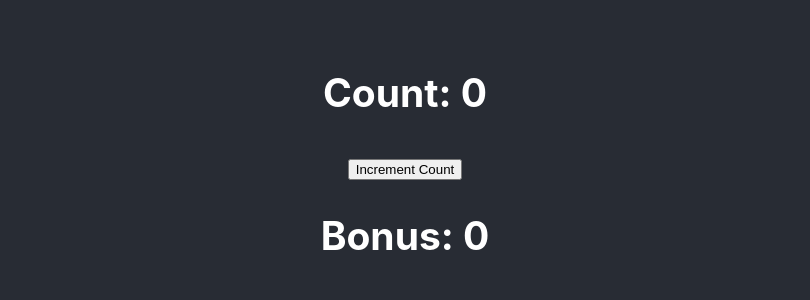
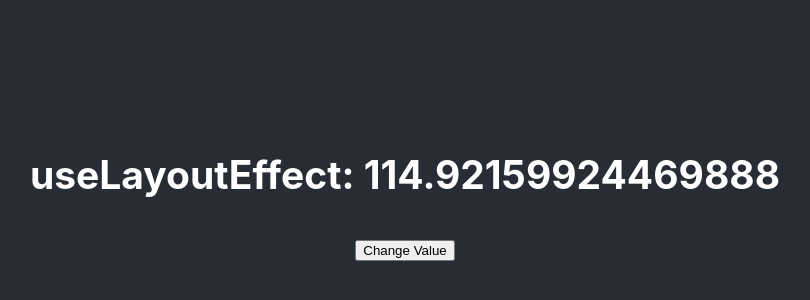
Before and after one commit to tohammad/react-app-practise, a React (Create React App) app in the folder react-app/: page / in a window 1280 px wide. Shown: the part 210-510 px from the top of the page, without its empty margins (235-1045 px from the left). Built offline with nearby package versions, Linux system fonts and the light colour scheme; no server answers.

Commit message:
useLayoutEffect hook

```diff
--- a/react-app/src/App.js
+++ b/react-app/src/App.js
@@ -1,11 +1,11 @@
 import "./App.css";
-import Parent from "./Parent";
+import Layout from "./Layout";
 
 function App() {
   return (
     <div className="App">
       <header className="App-header">
-        <Parent/>
+        <Layout />
       </header>
     </div>
   );
--- /dev/null
+++ b/react-app/src/Layout.js
@@ -0,0 +1,22 @@
+import { useLayoutEffect, useState } from "react";
+const Layout = () => {
+  const [value, setValue] = useState(0);
+  useLayoutEffect(() => {
+    for (let i = 0; i < 9000; i++) {
+      console.log(i);
+    }
+    if (value === 0) {
+      setValue(10 + Math.random() * 200);
+    }
+  }, [value]);
+  return (
+    <>
+      <div>
+        <h2>useLayoutEffect: {value}</h2>
+        <button onClick={() => setValue(0)}>Change Value</button>
+      </div>
+    </>
+  );
+};
+
+export default Layout;
--- a/react-app/src/Parent.js
+++ /dev/null
@@ -1,79 +0,0 @@
-import { useState, useEffect, useMemo } from "react";
-const Parent = () => {
-  console.log("Parent Renders");
-  const [count, setCount] = useState(0);
-  const [users, setUsers] = useState([]);
-  const [todos, setTodos] = useState([]);
-  const [currentUserId, setCurrentUserId] = useState("");
-  const increment = () => {
-    setCount(count + 1);
-  };
-  const getUsers = async () => {
-    const response = await fetch("https://jsonplaceholder.typicode.com/users");
-    const usersRes = await response.json();
-    setUsers(usersRes);
-  };
-  const getToDos = async () => {
-    const response = await fetch("https://jsonplaceholder.typicode.com/todos");
-    const todoRes = await response.json();
-    setTodos(todoRes);
-  };
-
-  const getToDoDetail = (userId) => {
-    setCurrentUserId(userId);
-  };
-
-  const getBonus = (userId) => {
-    let bonus = 0;
-    const result = todos.filter(
-      (todo) => todo.userId === userId && todo.completed === true
-    );
-    if (result) {
-      if (result.length > 10) {
-        bonus = 50;
-      } else if (result.length >= 1 && result.length < 10) {
-        bonus = 25;
-      }
-    }
-    console.log("Calculating Bonus...");
-    return bonus;
-  };
-  const bonus = useMemo(() => getBonus(currentUserId), [currentUserId]);
-
-  useEffect(() => {
-    getUsers();
-    getToDos();
-  }, []);
-  return (
-    <>
-      <div className="row">
-        <div className="column">
-          <h2>Count: {count}</h2>
-          <button onClick={() => increment()}>Increment Count</button>
-        </div>
-
-        <div className="column">
-          <h2>Bonus: {bonus}</h2>
-        </div>
-      </div>
-      <div class="listItems col-12">
-        <ul class="todo">
-          {users.map((user, index) => {
-            return (
-              <li key={index}>
-                {user.name}
-                <div class="buttons">
-                  <button onClick={() => getToDoDetail(user.id)}>
-                    Calculate Bonus
-                  </button>
-                </div>
-              </li>
-            );
-          })}
-        </ul>
-      </div>
-    </>
-  );
-};
-
-export default Parent;
--- a/react-app/src/index.js
+++ b/react-app/src/index.js
@@ -6,9 +6,7 @@ import reportWebVitals from './reportWebVitals';
 
 const root = ReactDOM.createRoot(document.getElementById('root'));
 root.render(
-  <React.StrictMode>
     <App />
-  </React.StrictMode>
 );
 
 // If you want to start measuring performance in your app, pass a function
```
